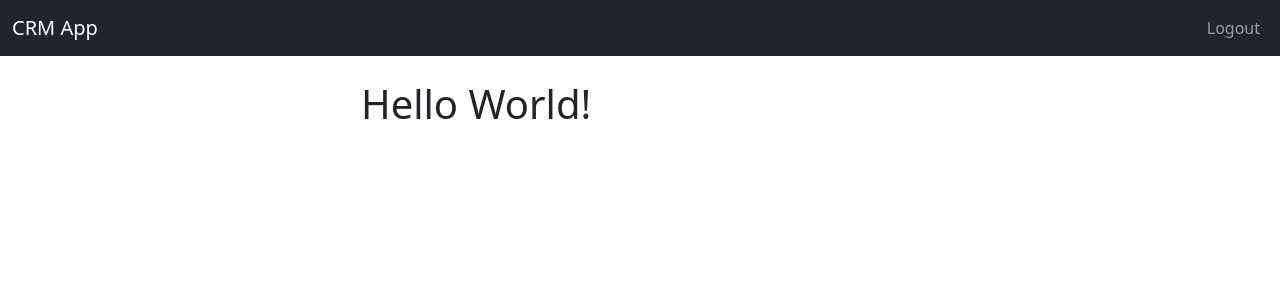
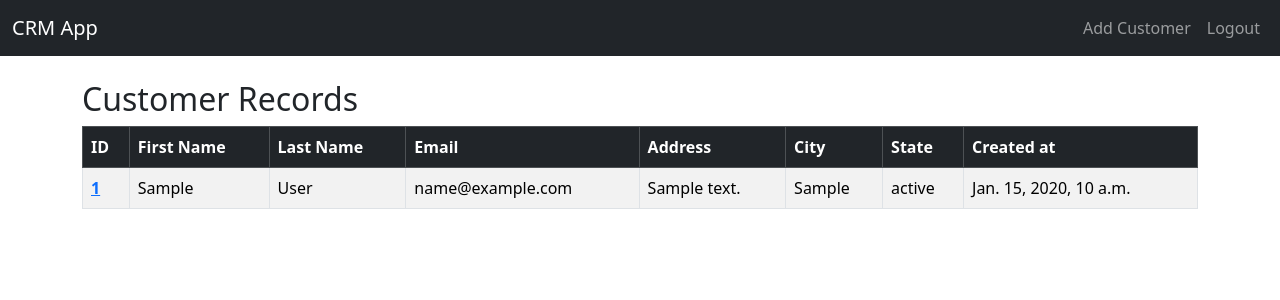
Before and after one commit to Hammad-001/django_crm, a Django app: page / in a window 1280 px wide. Shown: the top 300 px of the page. Run offline with Django 4.2, Linux system fonts and the light colour scheme; a user stored in the database is signed in; tables that the repository leaves empty hold one stand-in row (values such as "Sample post").

Commit message:
template files updated

```diff
--- a/crm/templates/base.html
+++ b/crm/templates/base.html
@@ -1,32 +1,21 @@
 <!DOCTYPE html>
 <html lang="en">
 <head>
-    <meta charset="utf-8" />
-    <meta name="viewport" content="width=device-width, initial-scale=1" />
+    <meta charset="utf-8"/>
+    <meta name="viewport" content="width=device-width, initial-scale=1"/>
     <title>CRM App</title>
-    <link
-      href="https://cdn.jsdelivr.net/npm/bootstrap@5.3.0-alpha1/dist/css/bootstrap.min.css"
-      rel="stylesheet"
-      integrity="sha384-GLhlTQ8iRABdZLl6O3oVMWSktQOp6b7In1Zl3/Jr59b6EGGoI1aFkw7cmDA6j6gD"
-      crossorigin="anonymous"
-    />
+    <link href="https://cdn.jsdelivr.net/npm/bootstrap@5.3.0-alpha1/dist/css/bootstrap.min.css"
+          rel="stylesheet" integrity="sha384-GLhlTQ8iRABdZLl6O3oVMWSktQOp6b7In1Zl3/Jr59b6EGGoI1aFkw7cmDA6j6gD"
+          crossorigin="anonymous"/>
 </head>
 <body>
 {% include 'navbar.html' %}
-    <br />
+<br/>
 <div class="container">
     {% if messages %} {% for message in messages %}
-      <div
-        class="alert alert-secondary alert-dismissible fade show"
-        role="alert"
-      >
+        <div class="alert alert-warning alert-dismissible fade show" role="alert">
             {{ message }}
-        <button
-          type="button"
-          class="btn-close"
-          data-bs-dismiss="alert"
-          aria-label="Close"
-        ></button>
+            <button type="button" class="btn-close" data-bs-dismiss="alert" aria-label="Close"></button>
         </div>
 
     {% endfor %} {% endif %} {% block content %} {% endblock %}
@@ -34,7 +23,6 @@
 <script
         src="https://cdn.jsdelivr.net/npm/bootstrap@5.3.0-alpha1/dist/js/bootstrap.bundle.min.js"
         integrity="sha384-w76AqPfDkMBDXo30jS1Sgez6pr3x5MlQ1ZAGC+nuZB+EYdgRZgiwxhTBTkF7CXvN"
-      crossorigin="anonymous"
-    ></script>
+        crossorigin="anonymous"></script>
 </body>
 </html>
--- a/crm/templates/home.html
+++ b/crm/templates/home.html
@@ -1,37 +1,61 @@
 {% extends 'base.html' %} {% block content %}
+
+    {% if not user.is_authenticated %}
         <div class="col-md-6 offset-3">
-  {% if user.is_authenticated %}
-
-  <h1>Hello World!</h1>
-
-  {% else %}
-
-  <h1>Login</h1>
+            <h2>Login</h2>
+            <br>
             <form action="{% url 'home' %}" method="POST">
                 {% csrf_token %}
                 <div class="form-group mb-3">
                     <label for="username">Username</label>
-      <input
-        type="text"
-        class="form-control"
-        name="username"
-        id="username"
-        placeholder="Enter username"
-        required
-      />
+                    <input type="text" class="form-control" name="username" id="username" placeholder="Enter username"
+                           required/>
                 </div>
                 <div class="form-group mb-3">
                     <label for="password">Password</label>
-      <input
-        type="password"
-        class="form-control"
-        name="password"
-        id="password"
-        placeholder="Password"
-        required
-      />
+                    <input type="password" class="form-control" name="password" id="password" placeholder="Password"
+                           required/>
                 </div>
                 <button type="submit" class="btn btn-secondary">Login</button>
             </form>
         </div>
-{% endif %} {% endblock %}
+    {% endif %}
+    {% if user.is_authenticated %}
+        <h2>Customer Records</h2>
+        <table class="table table-hover table-bordered table-striped">
+            <thead class="table-dark">
+            <tr>
+                <th scope="col">ID</th>
+                <th scope="col">First Name</th>
+                <th scope="col">Last Name</th>
+                <th scope="col">Email</th>
+                {#    <th scope="col">Phone Number</th>#}
+                <th scope="col">Address</th>
+                <th scope="col">City</th>
+                <th scope="col">State</th>
+                {#    <th scope="col">Zip Code</th>#}
+                <th scope="col">Created at</th>
+            </tr>
+            </thead>
+            <tbody>
+            {% if records %}
+                {% for record in records %}
+                    <tr>
+                        <th scope="row"><a href="{% url 'view_record' record.id %}">{{ record.id }}</a></th>
+                        <td>{{ record.first_name }}</td>
+                        <td>{{ record.last_name }}</td>
+                        <td>{{ record.email }}</td>
+                        {#    <td>{{ record.phone_number }}</td>#}
+                        <td>{{ record.address }}</td>
+                        <td>{{ record.city }}</td>
+                        <td>{{ record.state }}</td>
+                        {#    <td>{{ record.zip_code }}</td>#}
+                        <td>{{ record.created_at }}</td>
+                    </tr>
+                {% endfor %}
+            {% endif %}
+            </tbody>
+        </table>
+
+    {% endif %}
+{% endblock %}
--- a/crm/templates/navbar.html
+++ b/crm/templates/navbar.html
@@ -1,20 +1,16 @@
 <nav class="navbar navbar-expand-lg navbar-dark bg-dark">
     <div class="container-fluid">
         <a class="navbar-brand" href="{% url 'home' %}">CRM App</a>
-        <button
-                class="navbar-toggler"
-                type="button"
-                data-bs-toggle="collapse"
-                data-bs-target="#navbarSupportedContent"
-                aria-controls="navbarSupportedContent"
-                aria-expanded="false"
-                aria-label="Toggle navigation"
-        >
+        <button class="navbar-toggler" type="button" data-bs-toggle="collapse" data-bs-target="#navbarSupportedContent"
+                aria-controls="navbarSupportedContent" aria-expanded="false" aria-label="Toggle navigation">
             <span class="navbar-toggler-icon"></span>
         </button>
         <div class="collapse navbar-collapse" id="navbarSupportedContent">
             <ul class="navbar-nav ms-auto mb-2 mb-lg-0">
-                {%if user.is_authenticated %}
+                {% if user.is_authenticated %}
+                    <li class="nav-item">
+                        <a class="nav-link" href="{% url 'add_record' %}">Add Customer</a>
+                    </li>
                     <li class="nav-item">
                         <a class="nav-link" href="{% url 'logout' %}">Logout</a>
                     </li>
```
Also changed, not shown: crm/templates/register.html (+3 -8 lines). Lines whose indentation alone changed are shown as unchanged.
